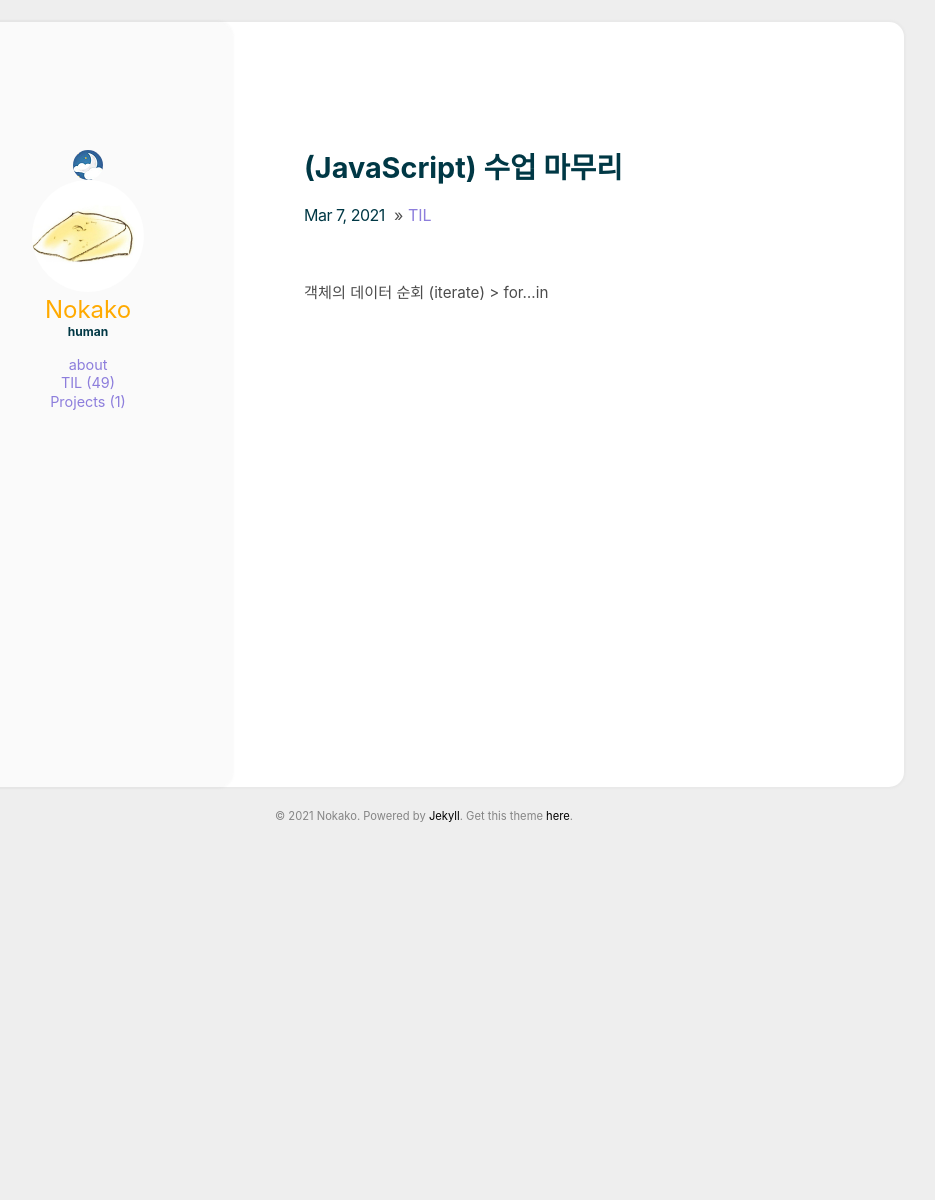
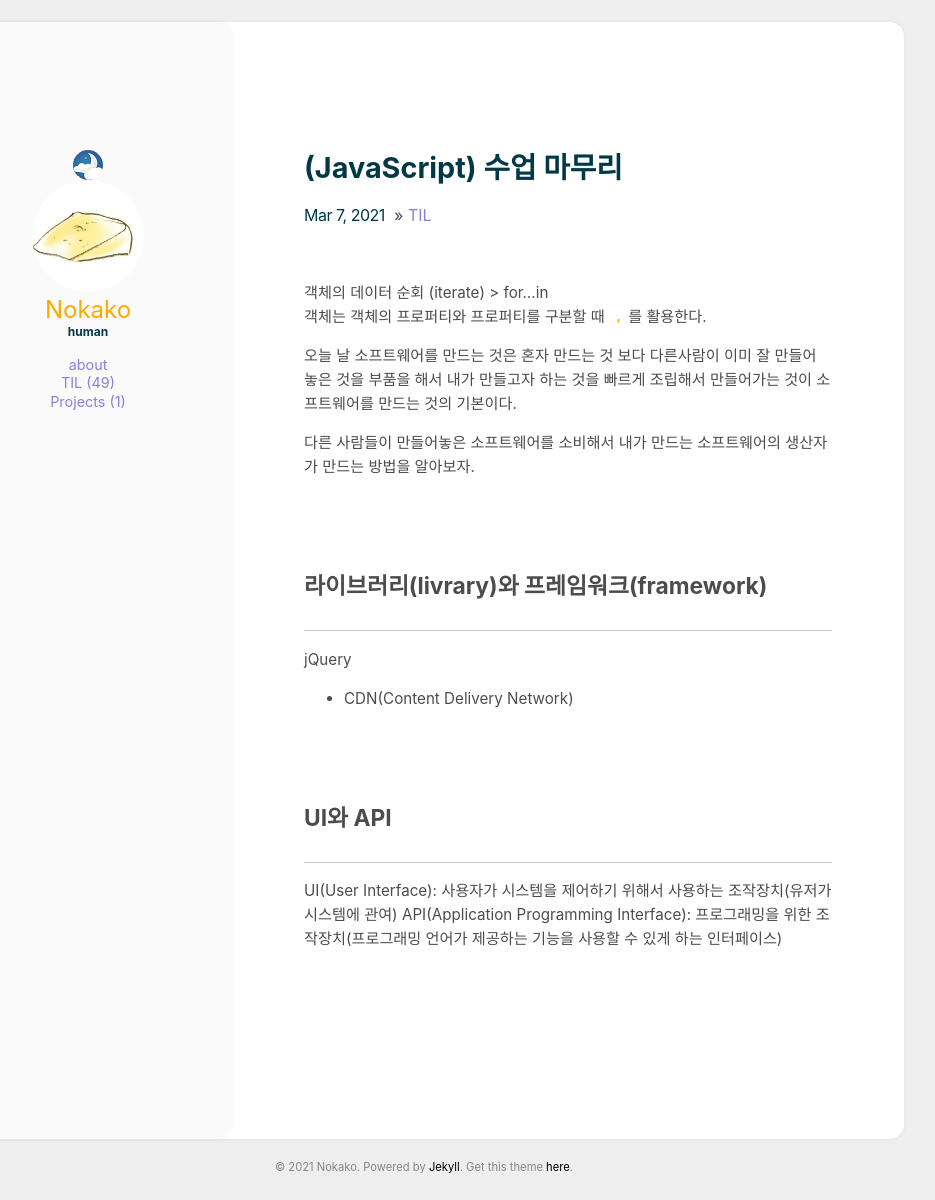
Before and after one commit to Nokako/Nokako.github.io, a Jekyll site: the page built from _posts/2021-03-07-50.md, in a window 1280 px wide. Shown: the whole page, without its empty margins (216-1151 px from the left). Built offline with Jekyll 4.4.1, drawn with Linux system fonts in a browser that asks for light colours; before the commit the page ends 922 px from its top, so only the background shows below that.

Commit message:
TIL수정

```diff
--- a/_posts/2021-03-07-50.md
+++ b/_posts/2021-03-07-50.md
@@ -5,3 +5,25 @@ comments: true
 ---
 
 객체의 데이터 순회 (iterate) > for...in
+객체는 객체의 프로퍼티와 프로퍼티를 구분할 때 `,`를 활용한다.
+
+오늘 날 소프트웨어를 만드는 것은 혼자 만드는 것 보다 다른사람이 이미 잘 만들어 놓은 것을 부품을 해서 내가 만들고자 하는 것을 빠르게 조립해서 만들어가는 것이 소프트웨어를 만드는 것의 기본이다.
+
+다른 사람들이 만들어놓은 소프트웨어를 소비해서 내가 만드는 소프트웨어의 생산자가 만드는 방법을 알아보자.
+
+<br>
+<br>
+
+
+## 라이브러리(livrary)와 프레임워크(framework)
+---
+jQuery
+- CDN(Content Delivery Network)
+
+<br>
+<br>
+
+## UI와 API
+---
+UI(User Interface): 사용자가 시스템을 제어하기 위해서 사용하는 조작장치(유저가 시스템에 관여)
+API(Application Programming Interface): 프로그래밍을 위한 조작장치(프로그래밍 언어가 제공하는 기능을 사용할 수 있게 하는 인터페이스)
```
